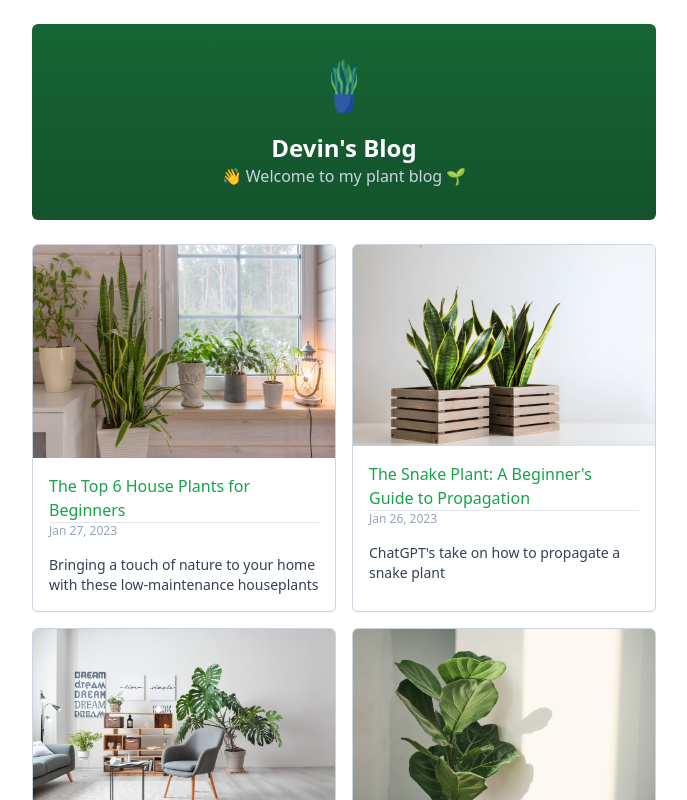
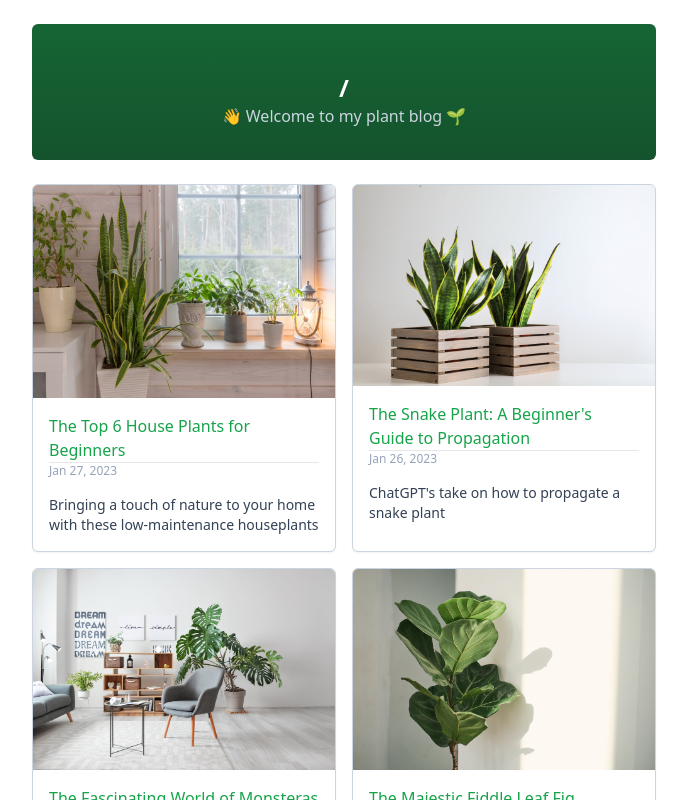
Before and after one commit to DevinTyler26/blog, a Next.js app: page / in a window 1280 px wide. Shown: the top 800 px of the page, without its empty margins (296-983 px from the left). Built offline with nearby package versions, Linux system fonts and the light colour scheme.

Commit message:
rename site

```diff
--- a/app/head.tsx
+++ b/app/head.tsx
@@ -1,7 +1,7 @@
 export default function Head() {
   return (
     <>
-      <title>Devin&apos;s Blog</title>
+      <title>Root</title>
       <meta content="width=device-width, initial-scale=1" name="viewport" />
       <link rel="icon" href="/favicon.ico" />
     </>
--- a/app/layout.tsx
+++ b/app/layout.tsx
@@ -7,9 +7,9 @@ export default function RootLayout({ children }: { children: React.ReactNode })
   const header = (
     <header>
       <div className="text-center bg-gradient-to-b from-green-800 to-green-900 p-8 my-6 rounded-md">
-        <Image src={'/logo.png'} alt="logo" width={60} height={60} className="mx-auto" />
+        {/* <Image src={'/logo.png'} alt="logo" width={60} height={60} className="mx-auto" /> */}
         <Link href={'/'}>
-          <h1 className="text-2xl text-white font-bold mt-4">Devin&apos;s Blog</h1>
+          <h1 className="text-2xl text-white font-bold mt-4">/</h1>
         </Link>
         <p className="text-slate-300">👋 Welcome to my plant blog 🌱</p>
       </div>
```
Also changed, not shown: 1 other file (tests, documents, lock files or other folders).
